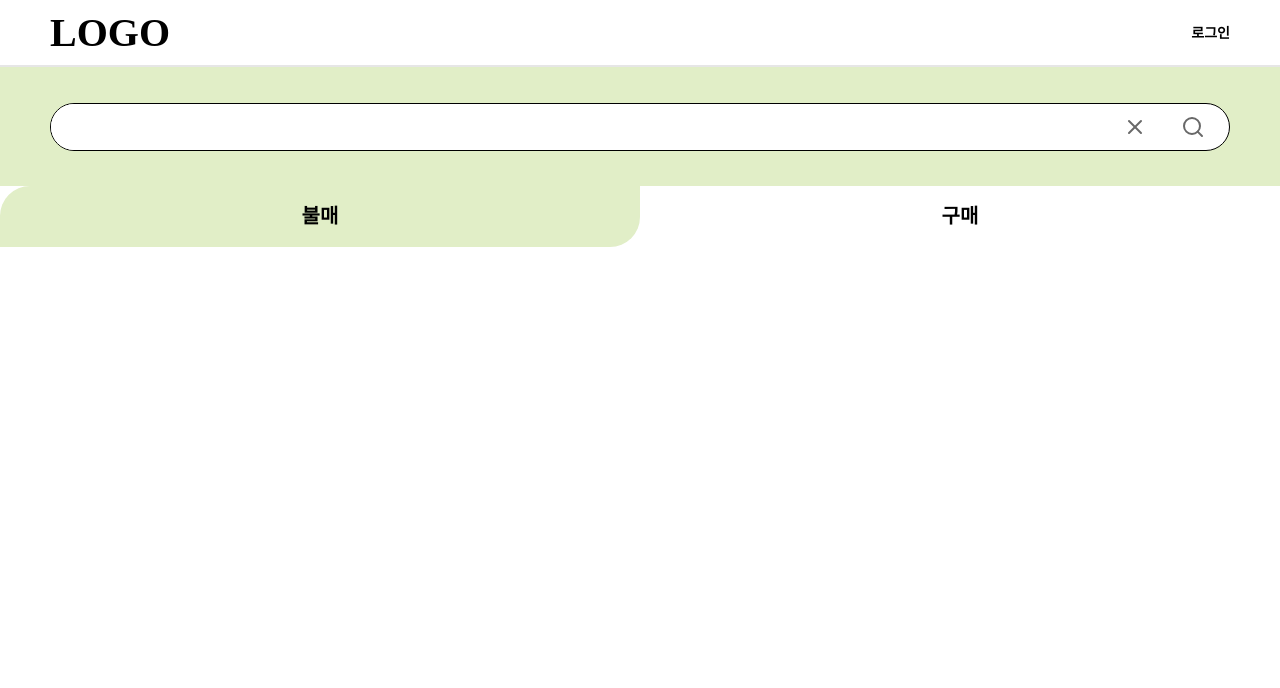
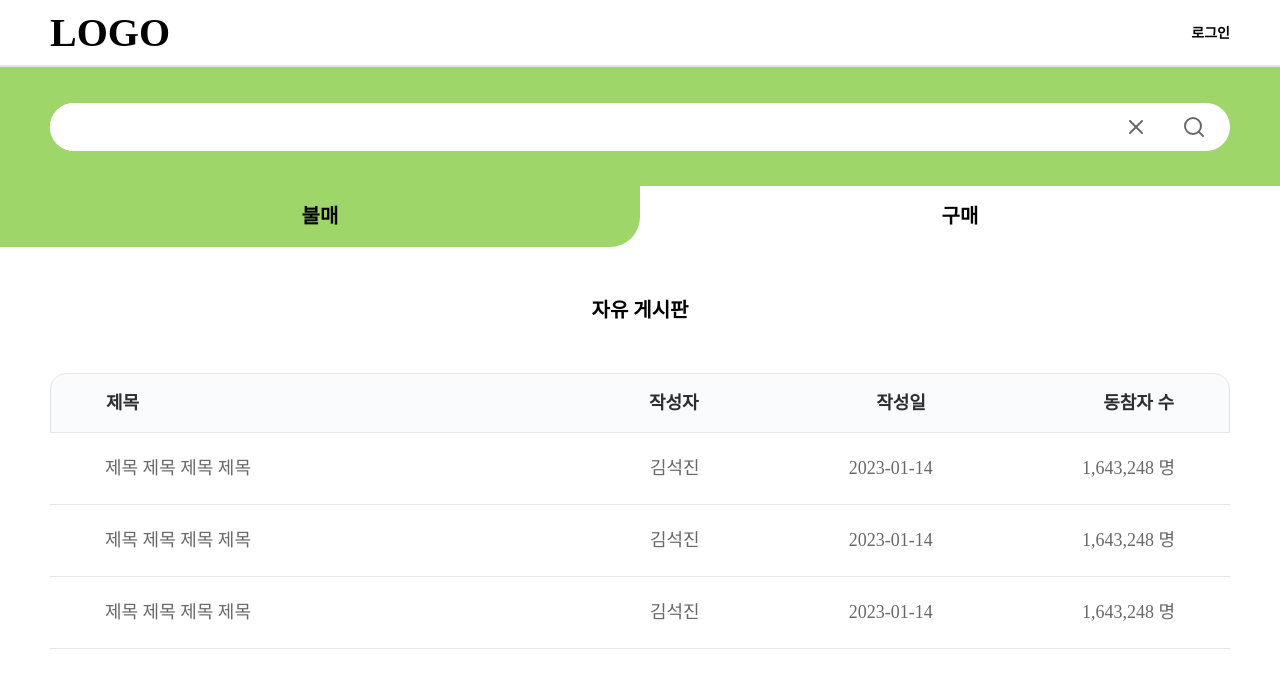
Before and after one commit to highthon/highthon-RightSide-client, a React (Create React App) app: page / in a window 1280 px wide. Shown: the top 688 px of the page. Built offline with nearby package versions, Linux system fonts and the light colour scheme.

Commit message:
ADD :: notice

```diff
--- a/src/components/Main/Main.jsx
+++ b/src/components/Main/Main.jsx
@@ -1,5 +1,7 @@
 import * as S from "./Main.style.js";
 import Header from "../Header";
+import NoticeList from "../NoticeList";
+
 import xSvg from "../../assets/img/x.svg";
 import searchSvg from "../../assets/img/search.svg";
 import { useState } from "react";
@@ -23,20 +25,51 @@ const Main = () => {
         {/* 탭 바 */}
         <S.TabBar>
           <S.TabBtn
-            backGroundColor={tabClick ? P.palette.primaryDim : "#fff"}
-            borderRadius="30px 0px"
+            backGroundColor={tabClick ? P.palette.primaryLight : "#fff"}
+            borderRadius="0px 0px 30px 0px"
             onClick={() => setTabClick(true)}
           >
             불매
           </S.TabBtn>
           <S.TabBtn
-            backGroundColor={!tabClick ? P.palette.primaryDim : "#fff"}
-            borderRadius="0px 30px"
+            backGroundColor={!tabClick ? P.palette.primaryLight : "#fff"}
+            borderRadius="0px 0px 0px 30px"
             onClick={() => setTabClick(false)}
           >
             구매
           </S.TabBtn>
         </S.TabBar>
+        {/* 게시판 */}
+        <S.Title>자유 게시판</S.Title>
+        <S.NoticeHeader>
+          <S.NoticeItem>제목</S.NoticeItem>
+          <S.NoticeInner>
+            <S.NoticeItem>작성자</S.NoticeItem>
+            <S.NoticeItem>작성일</S.NoticeItem>
+            <S.NoticeItem>동참자 수</S.NoticeItem>
+          </S.NoticeInner>
+        </S.NoticeHeader>
+        {/* 게시판 프레임 */}
+        <S.NoticeFrame>
+          <NoticeList
+            title="제목 제목 제목 제목"
+            writer="김석진"
+            date="2023-01-14"
+            participant="1,643,248"
+          />
+          <NoticeList
+            title="제목 제목 제목 제목"
+            writer="김석진"
+            date="2023-01-14"
+            participant="1,643,248"
+          />
+          <NoticeList
+            title="제목 제목 제목 제목"
+            writer="김석진"
+            date="2023-01-14"
+            participant="1,643,248"
+          />
+        </S.NoticeFrame>
       </S.Main>
     </>
   );
--- a/src/components/Main/Main.style.js
+++ b/src/components/Main/Main.style.js
@@ -14,7 +14,7 @@ export const SearchFrame = styled.div`
   display: flex;
   justify-content: center;
   height: 119px;
-  background-color: ${P.palette.primaryDim};
+  background-color: ${P.palette.primaryLight};
   width: 100%;
 `;
 
@@ -27,8 +27,6 @@ export const SearchBox = styled.form`
   height: 48px;
   border-radius: 24px;
   padding-right: 24px;
-
-  border: 1px solid black;
 
   margin-top: 36px;
   background-color: #fff;
@@ -54,6 +52,8 @@ export const TabBar = styled.div`
 `;
 
 export const TabBtn = styled.button`
+  text-align: center;
+
   width: 50%;
   height: 60.5px;
 
@@ -61,6 +61,49 @@ export const TabBtn = styled.button`
   font-size: 20px;
   line-height: 36px;
 
-  background-color: ${(props) => props.backGroundColor};
+  background: ${(props) => props.backGroundColor};
   border-radius: ${(props) => props.borderRadius};
 `;
+
+// notice board
+
+export const Title = styled.div`
+  width: 100%;
+  text-align: center;
+  font-weight: 700;
+  font-size: 20px;
+  line-height: 36px;
+  padding: 45px 0px;
+`;
+
+export const NoticeHeader = styled.div`
+  display: flex;
+  align-items: center;
+  justify-content: space-between;
+  width: 1180px;
+  height: 60px;
+  border-radius: 16px 16px 0px 0px;
+  background-color: ${P.palette.secondaryBtnBg};
+  border: 1px solid ${P.palette.hr};
+  padding: 0px 55px;
+`;
+
+export const NoticeInner = styled.div`
+  display: flex;
+  align-items: center;
+  justify-content: space-between;
+  width: 525px;
+`;
+
+export const NoticeItem = styled.div`
+  font-weight: 700;
+  font-size: 18px;
+  line-height: 28px;
+  color: ${P.palette.subTitleText};
+`;
+
+export const NoticeFrame = styled.div`
+  display: flex;
+  flex-direction: column;
+  align-items: center;
+`;
--- /dev/null
+++ b/src/components/NoticeList/NoticeList.jsx
@@ -0,0 +1,16 @@
+import * as S from "./NoticeList.style.js";
+
+const NoticeList = ({ title, writer, date, participant }) => {
+  return (
+    <S.NoticeList>
+      <S.NoticeItem>{title}</S.NoticeItem>
+      <S.NoticeInner>
+        <S.NoticeItem>{writer}</S.NoticeItem>
+        <S.NoticeItem>{date}</S.NoticeItem>
+        <S.NoticeItem>{participant} 명</S.NoticeItem>
+      </S.NoticeInner>
+    </S.NoticeList>
+  );
+};
+
+export default NoticeList;
--- /dev/null
+++ b/src/components/NoticeList/NoticeList.style.js
@@ -0,0 +1,27 @@
+/* your css code */
+import styled from "styled-components";
+import * as P from "../../shared/styles/palette.style";
+
+export const NoticeList = styled.div`
+  padding: 0px 55px;
+  display: flex;
+  align-items: center;
+  justify-content: space-between;
+  width: 1180px;
+  border-bottom: 1px solid ${P.palette.hr};
+  height: 72px;
+`;
+
+export const NoticeInner = styled.div`
+  display: flex;
+  align-items: center;
+  justify-content: space-between;
+  width: 525px;
+`;
+
+export const NoticeItem = styled.div`
+  font-weight: 500;
+  font-size: 18px;
+  line-height: 28px;
+  color: ${P.palette.bodyText};
+`;
--- /dev/null
+++ b/src/components/NoticeList/index.js
@@ -0,0 +1 @@
+export { default } from "./NoticeList";
--- a/src/shared/styles/palette.style.js
+++ b/src/shared/styles/palette.style.js
@@ -170,4 +170,8 @@ export const palette = {
   disabledText: "#9E9E9E",
   hr: "#E6E6E6",
   black: "#333333",
+
+  secondaryBtnBg: "#FAFBFC",
+  secondaryBtnStroke: "#D1D2D3",
+  disabledBtnBg: "#DDDDDD",
 };
```
